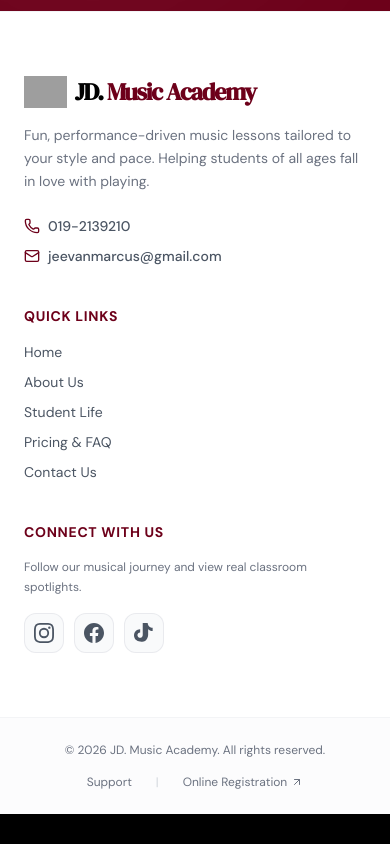
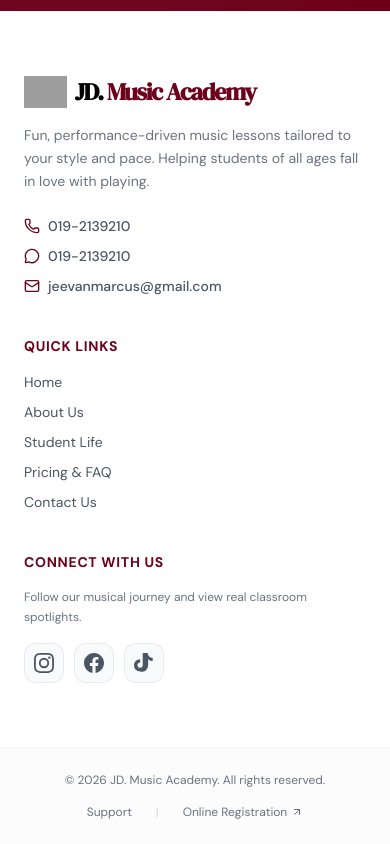
Before and after one commit to josephloochunhoe/jdmusicwebsite, a React (Vite) app: page /contact in a window 390 px wide. Shown: the part 1609-2453 px from the top of the page. Before the commit the page ends 2423 px from the top, so only its background shows below. Built offline with nearby package versions, Linux system fonts and the light colour scheme; grey boxes are pictures that could not be loaded.

Commit message:
feat: add whatsapp contact link below phone number in the footer with custom default message

```diff
--- a/src/components/Footer.jsx
+++ b/src/components/Footer.jsx
@@ -1,6 +1,6 @@
 import React from 'react';
 import { Link } from 'react-router-dom';
-import { Phone, Mail, ArrowUpRight } from 'lucide-react';
+import { Phone, Mail, ArrowUpRight, MessageCircle } from 'lucide-react';
 import logoImg from '../assets/logo.png';
 
 const InstagramIcon = (props) => (
@@ -24,6 +24,7 @@ const TikTokIcon = (props) => (
 const Footer = () => {
   const directorPhone = "019-2139210";
   const directorEmail = "jeevanmarcus@gmail.com";
+  const whatsappUrl = "https://wa.me/60192139210?text=Hi%20Jeevan!%20I%20was%20browsing%20your%20website%20and%20I'd%20love%20to%20get%20more%20details%20about%20your%20music%20lessons.%20Could%20you%20share%20more%20about%20available%20slots%20and%20programs%3F";
 
   const socialLinks = [
     { name: "Instagram", url: "https://www.instagram.com/jd.musicclass", icon: InstagramIcon },
@@ -52,6 +53,15 @@ const Footer = () => {
               className="flex items-center gap-2 text-sm text-gray-600 hover:text-jd-burgundy transition-colors font-medium self-start"
             >
               <Phone size={16} className="text-jd-burgundy" />
+              {directorPhone}
+            </a>
+            <a
+              href={whatsappUrl}
+              target="_blank"
+              rel="noopener noreferrer"
+              className="flex items-center gap-2 text-sm text-gray-600 hover:text-jd-burgundy transition-colors font-medium self-start"
+            >
+              <MessageCircle size={16} className="text-jd-burgundy" />
               {directorPhone}
             </a>
             <a
```
